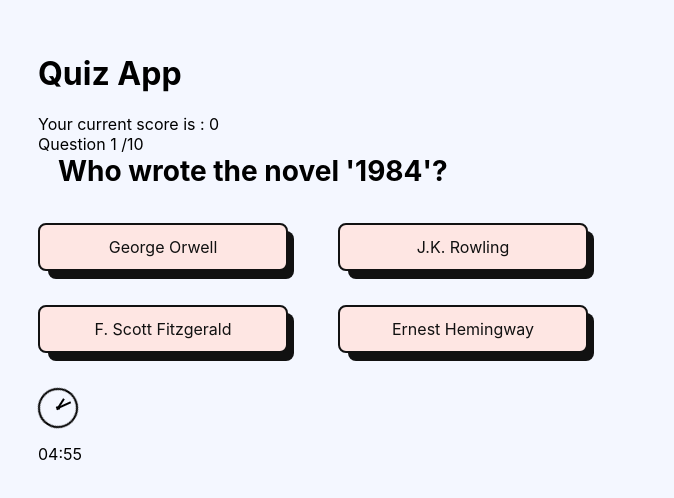
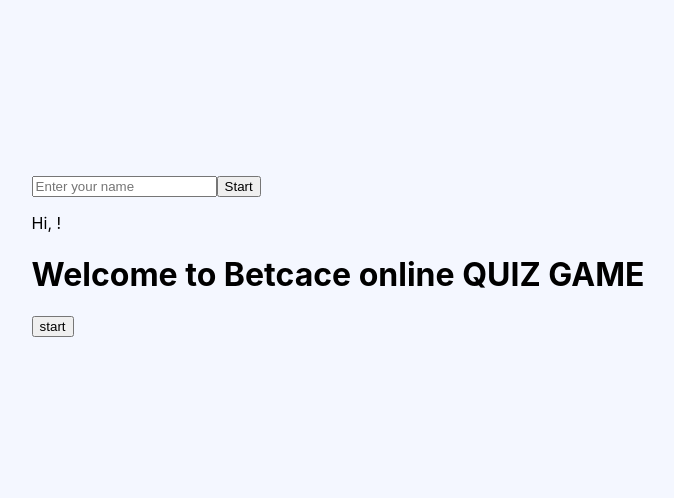
Before and after one commit to FBetulDemir/quiz_game, a React (Create React App) app in the folder quiz_game/: page / in a window 1280 px wide. Shown: the part 144-642 px from the top of the page, without its empty margins (302-976 px from the left). Built offline with nearby package versions, Linux system fonts and the light colour scheme.

Commit message:
fixed the folder problem

```diff
--- a/quiz_game/src/App.js
+++ b/quiz_game/src/App.js
@@ -2,16 +2,20 @@
 import Quiz from "./components/Quiz";
 import { Buttons } from "./components/Buttons";
 import "./index.css";
+import Start from "./components/Start";
+import { Welcome } from "./components/Welcome";
 
 function App() {
   const [score, setScore] = useState (0);
   const [quizFinished, setQuizFinished] = useState (false);
   const [currentQuestionIndex, setCurrentQuestionIndex] = useState(0);
-
+  const [showQuiz, setShowQuiz] = useState(false);
+  const handleStartQuiz =() => { setShowQuiz(true); };
   return (
     <div className="App">
-
-      <div className="quiz-app">
+      {showQuiz ?
+       (
+        <div className="quiz-app">
         <div className="quiz-section">
             <Quiz currentQuestionIndex= {currentQuestionIndex}
                   setCurrentQuestionIndex={setCurrentQuestionIndex}
@@ -22,6 +26,14 @@
             />
         </div>
       </div>
+        )
+       :
+       (
+       <Welcome onStartQuiz={handleStartQuiz} />
+       )}
+
+
+
     </div>
   );
 }
--- a/quiz_game/src/cele.js
+++ /dev/null
@@ -1 +0,0 @@
-console.log("Hi my name is Cele");
--- /dev/null
+++ b/quiz_game/src/components/Welcome.js
@@ -0,0 +1,13 @@
+import React, {useState} from 'react'
+import Start from './Start'
+
+export function Welcome({ onStartQuiz }) {
+  const [userName, setUserName] = useState('');
+  const handleNameChange = (newName) => { setUserName(newName); };
+  return (
+    <div>
+      <Start onNameChange={handleNameChange} />
+      <p>Hi, {userName}!</p>
+      <h1>Welcome to Betcace online QUIZ GAME</h1>
+      <button onClick={onStartQuiz}>start</button></div>  );
+}
```
Also changed, not shown: 1 other file (tests, documents, lock files or other folders).
